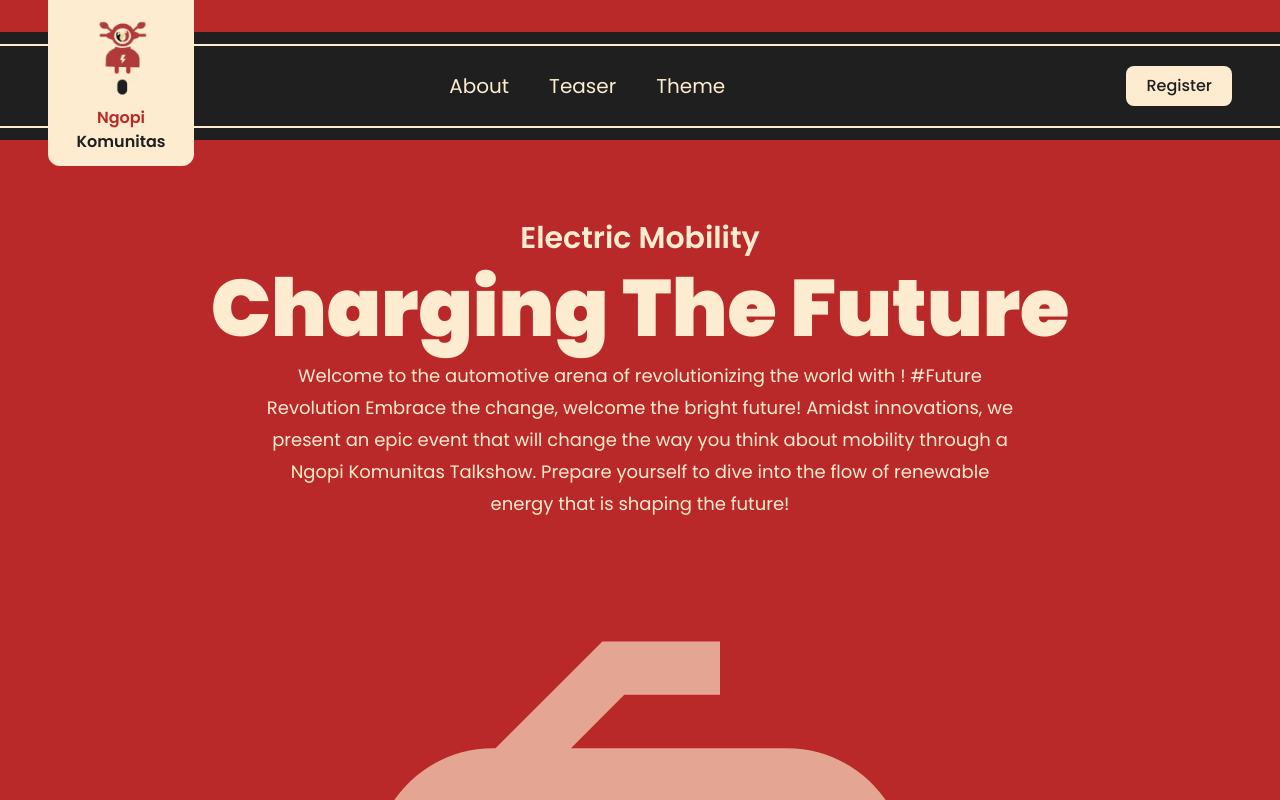
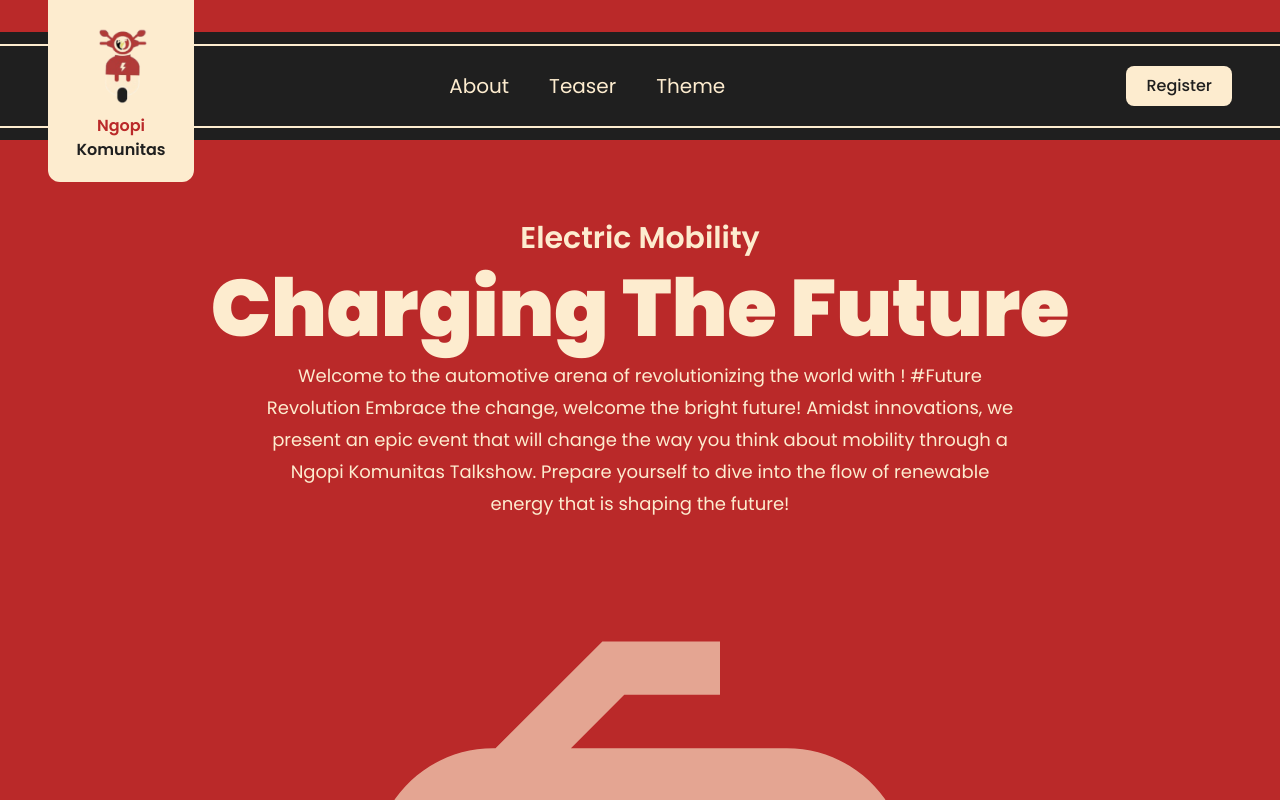
Before and after one commit to AddienZakia/ngopi-komunitas, a Next.js app: page / in a window 1280 px wide. Shown: the top 800 px of the page. Built offline with nearby package versions, Linux system fonts and the light colour scheme.

Commit message:
fix logo styling

```diff
--- a/src/app/components/Header.jsx
+++ b/src/app/components/Header.jsx
@@ -26,7 +26,7 @@ export default function Header() {
       <div className="bg-hitam_nogen py-3">
         {/* logo */}
         <div className="bg-hitam_nogen border-y-2 border-cream_nogen px-8 md:px-12 py-5 flex justify-between items-center">
-          <div className="z-30 absolute top-0 bg-cream_nogen flex flex-col justify-center items-center px-2 py-3 rounded-bl-xl rounded-br-xl">
+          <div className="z-30 absolute top-0 bg-cream_nogen flex flex-col justify-center items-center px-2 py-5 rounded-bl-xl rounded-br-xl">
             <Image
               src="/header/logo_header.png"
               width={130}
```
